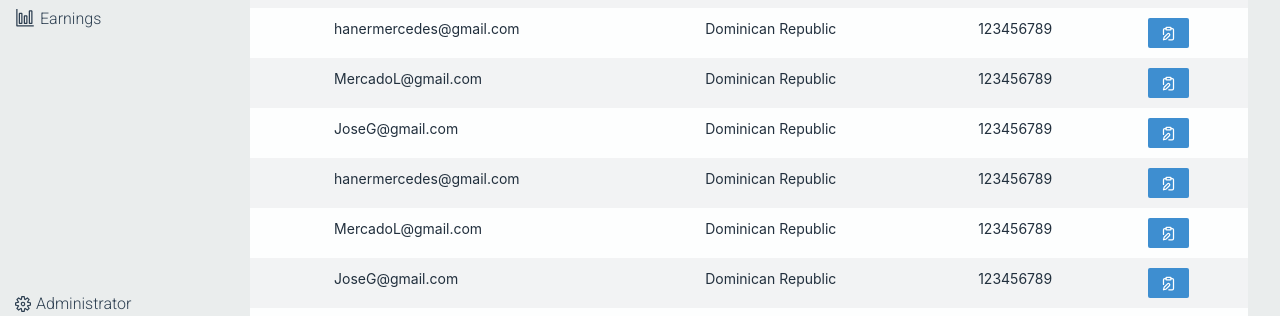
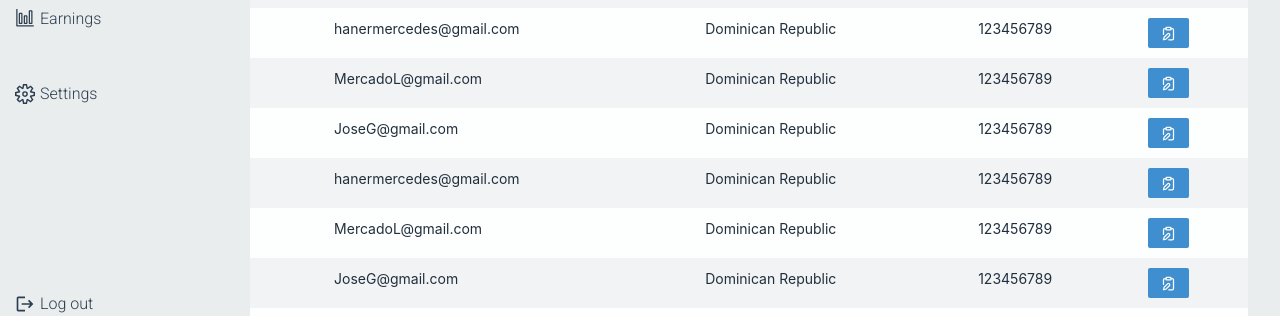
Before and after one commit to HancerMercede/pos_manager, a React (Vite) app: page /Customers in a window 1280 px wide. Shown: the part 469-785 px from the top of the page. Built offline with nearby package versions, Linux system fonts and the light colour scheme; the HTML template or start-up script is replaced by a standard one.

Commit message:
adding the logout button and adding new option called setting

```diff
--- a/src/components/Dashboard.module.css
+++ b/src/components/Dashboard.module.css
@@ -236,11 +236,13 @@ tbody {
 }
 
 tfoot {
+    font-weight: 600;
+    font-family: 'Courier New', Courier, monospace;
     background: #B03A2E;
-    font-weight: bold;
     color: #fff;
 }
 
 tfoot td {
+
     padding: 10px;
 }
--- a/src/components/Search.jsx
+++ b/src/components/Search.jsx
@@ -1,12 +1,14 @@
 import style from "./Search.module.css";
-
+import { IoIosSearch } from "react-icons/io";
 export const Search = () => {
   return (
     <div className={style.search_wrapper}>
       <form>
-        <input className={style.input} type="text" />
+        <input className={style.input} type="text" placeholder="search..." />
         <button className={style.searchButton}>
-          <span>🔎</span>
+          <span>
+            <IoIosSearch size={18} />
+          </span>
         </button>
       </form>
     </div>
--- a/src/components/Search.module.css
+++ b/src/components/Search.module.css
@@ -5,7 +5,7 @@
 .input {
     margin: 12px 0;
     width: 100%;
-    padding: 8px 8px 8px 25px;
+    padding: 8px 8px 8px 28px;
     border: none;
     background-color: #FDFEFE;
     outline: none;
@@ -22,8 +22,5 @@
     height: 100%;
     left: 0;
     top: 0;
+    padding: 5px 0 0 5px;
 }
-
-.searchButton {
-    padding: 0 0 0 5px;
-}
--- a/src/components/Sidebar.jsx
+++ b/src/components/Sidebar.jsx
@@ -6,6 +6,7 @@ import { GiCash } from "react-icons/gi";
 import { VscSettingsGear } from "react-icons/vsc";
 import { IoMdHome } from "react-icons/io";
 import { VscGraph } from "react-icons/vsc";
+import { MdLogout } from "react-icons/md";
 import { Link } from "react-router-dom";
 
 const username = "Christopher Martinez";
@@ -48,10 +49,14 @@ export const Sidebar = () => {
             <VscGraph size={20} />
             Earnings
           </Link>
+          <Link to={"/Earnings"}>
+            <VscSettingsGear size={20} />
+            Settings
+          </Link>
         </div>
         <footer className={style.footer}>
-          <VscSettingsGear />
-          Administrator
+          <MdLogout size={20} />
+          Log out
         </footer>
       </div>
     </>
--- a/src/components/Sidebar.module.css
+++ b/src/components/Sidebar.module.css
@@ -54,6 +54,13 @@
     color: #2C3E50;
 }
 
+footer:hover {
+    background-color: #D5D8DC;
+    transition: 0.5s ease;
+    text-transform: uppercase;
+    color: white;
+    border-radius: 5px;
+}
 
 .linksection a:hover:not(.active) {
     background-color: #D5D8DC;
```
